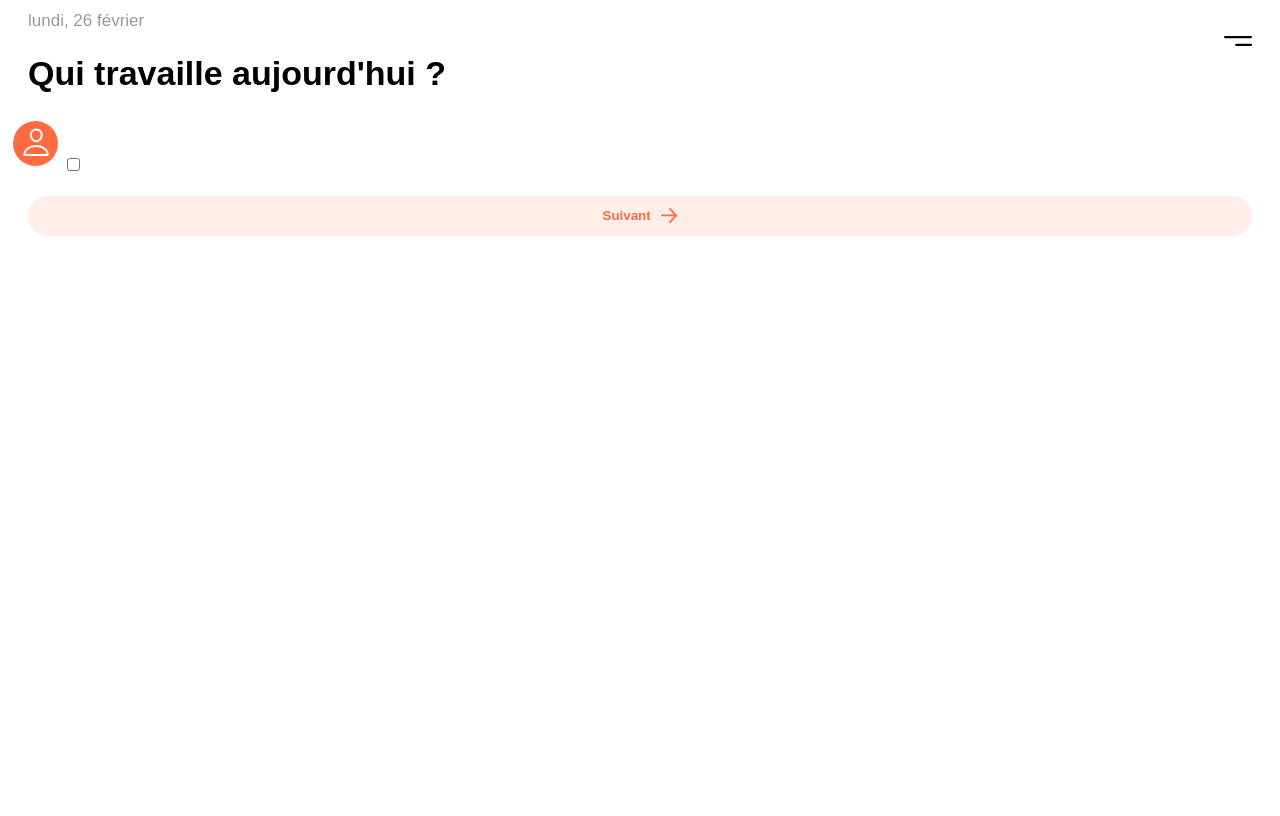
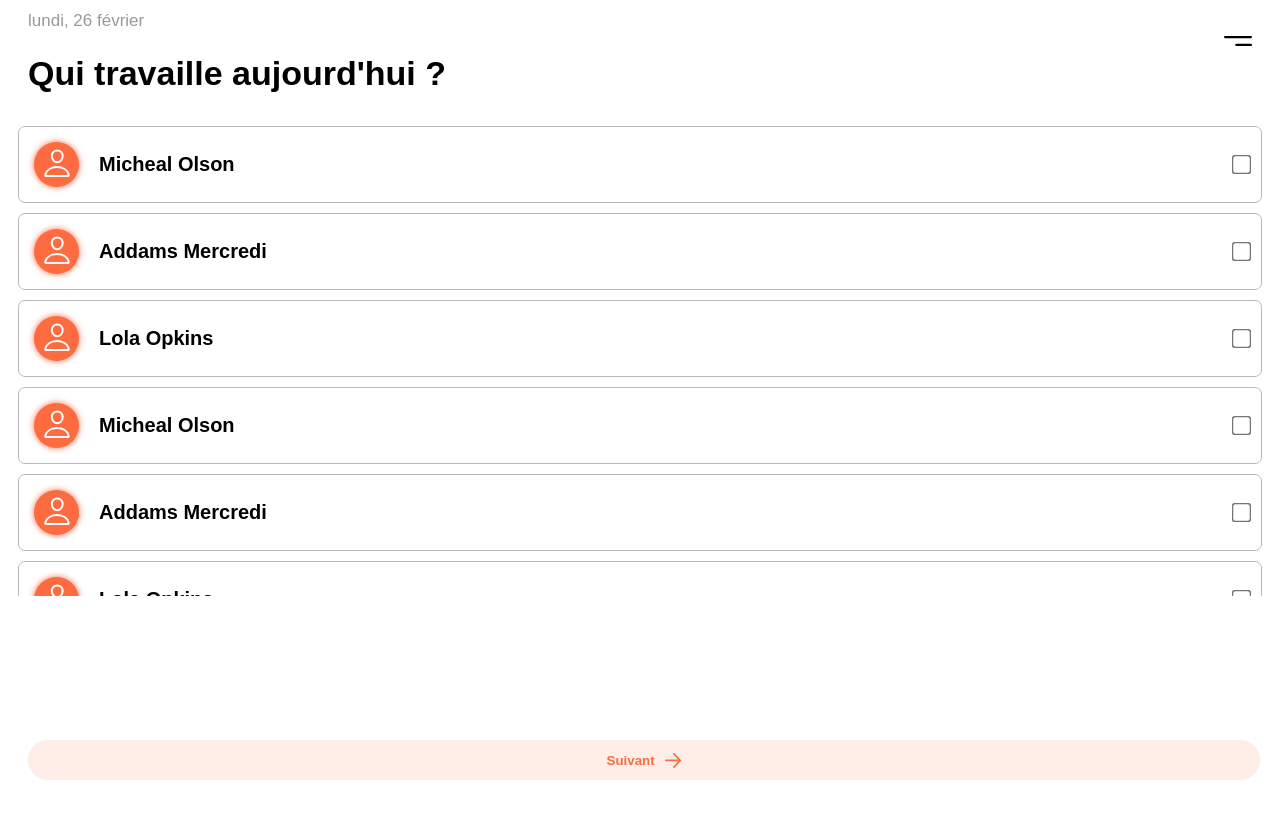
Before and after one commit to GLANEUX/Project-Front-SERVICE, a Vue app: page / in a window 1280 px wide. Built offline with nearby package versions, Linux system fonts and the light colour scheme.

Commit message:
User list checkbox create

```diff
--- a/src/App.vue
+++ b/src/App.vue
@@ -2,12 +2,30 @@
   <div>
     <header-vue msg="Qui travaille aujourd'hui ?"/>
   </div>
-  <div>
-    <check-box-vue />
-  </div>
-  <div>
+
+
+
+  <div class="overflow">
+    <check-box-vue name="Micheal olson"/>
+    <check-box-vue name="addams mercredi"/>
+    <check-box-vue name="lola opkins"/>
+    <check-box-vue name="Micheal olson"/>
+    <check-box-vue name="addams mercredi"/>
+    <check-box-vue name="lola opkins"/>
+    <check-box-vue name="Micheal olson"/>
+    <check-box-vue name="addams mercredi"/>
+    <check-box-vue name="lola opkins"/>
+ </div>
+
+
+
+  <div class="bottom">
     <button-vue msg="Suivant" :showImage="true"/>
   </div>
+
+
+
+
 </template>
 
 <script>
--- a/src/assets/base.css
+++ b/src/assets/base.css
@@ -16,7 +16,7 @@
 
 
 body {
-  min-height: 100vh;
+  max-height: 100vh;
   color: var(--text-color);
   background: var(--background-color);
   transition:
--- a/src/assets/main.css
+++ b/src/assets/main.css
@@ -9,3 +9,19 @@
 .inner-padding{
   padding: 0 20px;
 }
+
+.bottom{
+  position: fixed;
+  bottom: 0;
+  background-color: var(--white);
+  height: 10vh;
+  display:flex;
+  align-items: center;
+  justify-content:center;
+  width: -webkit-fill-available;
+}
+
+.overflow{
+  overflow-y: scroll;
+  height: 60vh;
+}
--- a/src/components/buttonVue.vue
+++ b/src/components/buttonVue.vue
@@ -26,13 +26,7 @@ export default {
 <style scoped>
 @import '../assets/base.css';
 
-div{
-    background-color: var(--white);
-    height: 10vh;
-    display:flex;
-    align-items: center;
-    justify-content:center;
-}
+
 
 button {
   width: 100%;
@@ -48,5 +42,7 @@ button {
   align-items: center;
   gap: 10px;
 }
-
+div{
+  width: -webkit-fill-available;
+}
 </style>
--- a/src/components/checkBoxVue.vue
+++ b/src/components/checkBoxVue.vue
@@ -1,17 +1,70 @@
 <template>
+    <div :class="{ 'boxed-checked': checked, 'boxed': !checked }">
       <div>
         <img src="../assets/user.svg" alt="user">
-        <span>{{ name }}</span>
-        <input type="checkbox" id="checkbox" v-model="checked" />
+        <label for="checkbox">{{ name }}</label>
+      </div>
+      <input type="checkbox" id="checkbox" v-model="checked" :class="{ 'checkbox-checked': checked, 'checkbox': !checked }"/>
     </div>
   </template>
 
+  <script setup>
+  import { ref } from 'vue';
 
-<script setup>
   const props = defineProps({
     name: {
       type: String,
       required: true
     }
   });
+
+  const checked = ref(false);
   </script>
+
+  <style scoped>
+  @import '../assets/base.css';
+
+  .boxed {
+    border-radius: 7px;
+    border: 1px solid #B8B8B8;
+    padding: 10px;
+    display: flex;
+    align-items: center;
+    justify-content: space-between;
+    margin: 10px;
+  }
+  div{
+    display: flex;
+align-items: center;
+gap: 15px;
+}
+
+  .boxed-checked {
+    border-radius: 7px;
+    border: 2px solid var(--orange);
+    padding: 10px;
+    display: flex;
+    align-items: center;
+    justify-content: space-between;
+    margin: 10px;  }
+
+  label {
+    font-weight: 700;
+    font-size: 20px;
+    line-height: 23px;
+    text-transform: capitalize;
+  }
+
+  img {
+    filter: drop-shadow(0px 0px 3px var(--orange));
+  }
+
+  .checkbox {
+    transform: scale(1.5);
+  }
+
+  .checkbox-checked {
+    transform: scale(1.5);
+    background-color: var(--orange);
+  }
+  </style>
--- a/src/components/headerVue.vue
+++ b/src/components/headerVue.vue
@@ -122,6 +122,7 @@ line-height: 23px;
     display: flex;
     flex-direction: column;
     /* backdrop-filter: blur(50px); */
+    z-index: 10;
 }
 
 .side-menu ul {
@@ -144,11 +145,13 @@ line-height: 23px;
     cursor: pointer;
 }
 
+
+
 .parent {
     display: grid;
     grid-template-columns: repeat(2, 1fr);
     grid-template-rows: 1fr;
-    grid-column-gap: 5px;
+    gap: 5px;
 }
 
 span {
```
Also changed, not shown: src/components/navVue.vue (added). Lines whose indentation alone changed are shown as unchanged.
